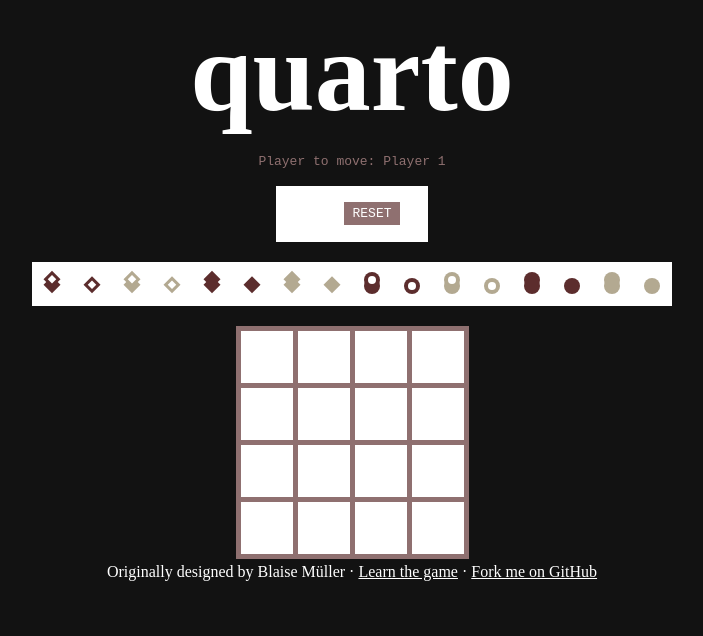
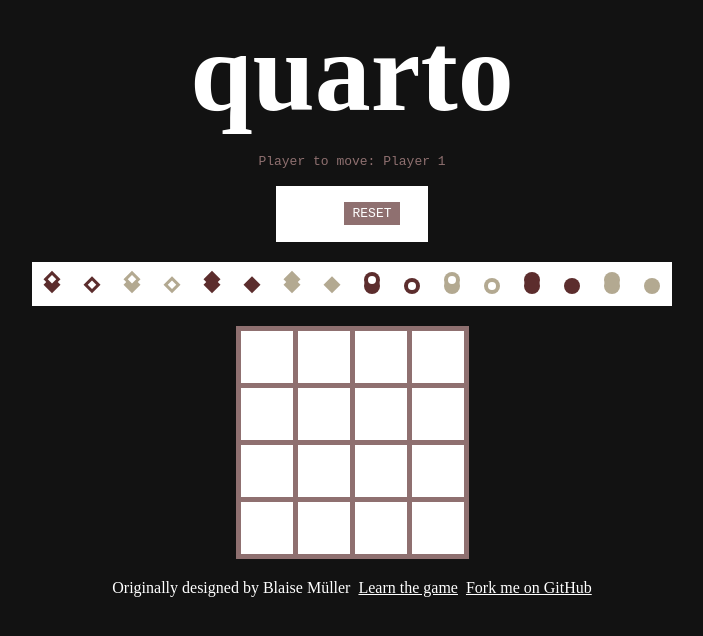
Before and after one commit to frontsideair/quarto, a React app: page / in a window 1280 px wide. Shown: the top 636 px of the page, without its empty margins (288-991 px from the left). Built offline with nearby package versions, Linux system fonts and the light colour scheme; the HTML template or start-up script is replaced by a standard one.

Commit message:
Fix footer

```diff
--- a/src/App.tsx
+++ b/src/App.tsx
@@ -40,7 +40,8 @@ const App = () => {
         }
         footer {
           display: flex;
-          gap: 4px;
+          gap: 8px;
+          margin-top: 1rem;
         }
       `}</style>
       <h1>quarto</h1>
@@ -65,14 +66,13 @@ const App = () => {
         }}
       />
       <footer>
-        Originally designed by Blaise Müller &middot;
+        Originally designed by Blaise Müller
         <a
           href="https://en.wikipedia.org/wiki/Quarto_(board_game)"
           target="_blank"
         >
           Learn the game
         </a>
-        &middot;
         <a href="https://github.com/frontsideair/quarto" target="_blank">
           Fork me on GitHub
         </a>
```
